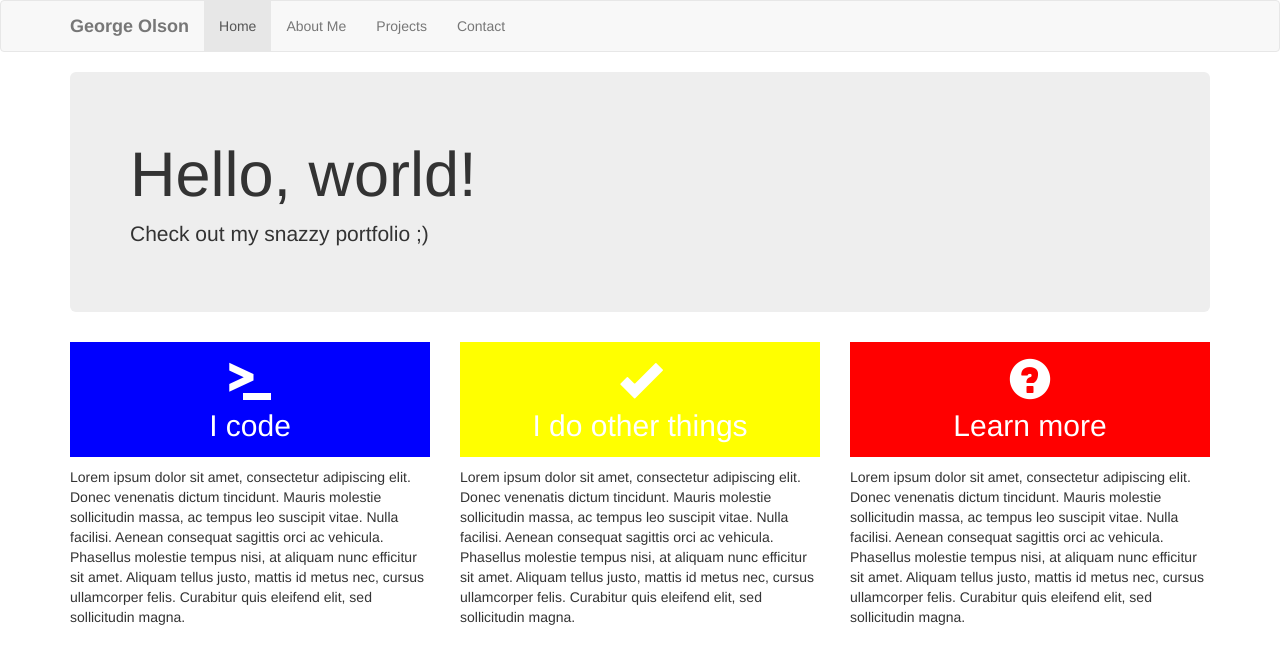
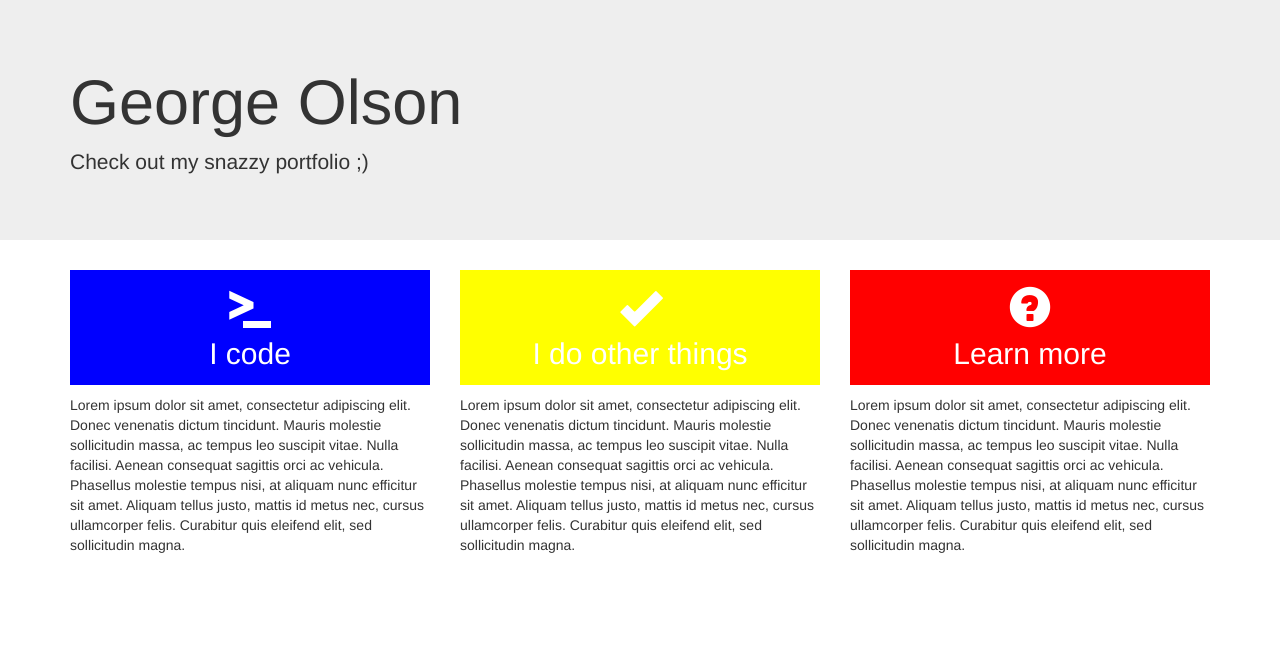
Before and after one commit to georgeolson92/portfolio, a plain HTML site: page index.html in a window 1280 px wide. Drawn offline with nearby package versions, Linux system fonts and the light colour scheme.

Commit message:
Remove navigation bar and increase width of jumbotron to span full page width with a container inside to contain header text. Add columns below jumbotron with different sections of information.

```diff
--- a/index.html
+++ b/index.html
@@ -13,38 +13,13 @@
 
   </head>
   <body>
-
-    <nav class="navbar navbar-default">
+    <div class="jumbotron">
       <div class="container">
-        <!-- Brand and toggle get grouped for better mobile display -->
-        <div class="navbar-header">
-          <button type="button" class="navbar-toggle collapsed" data-toggle="collapse" data-target="#bs-example-navbar-collapse-1" aria-expanded="false">
-            <span class="sr-only">Toggle navigation</span>
-            <span class="icon-bar"></span>
-            <span class="icon-bar"></span>
-            <span class="icon-bar"></span>
-          </button>
-          <a class="navbar-brand" href="#">George Olson</a>
-        </div>
-
-        <!-- Collect the nav links, forms, and other content for toggling -->
-        <div class="collapse navbar-collapse" id="bs-example-navbar-collapse-1">
-          <ul class="nav navbar-nav">
-            <li class="active"><a href="#">Home <span class="sr-only">(current)</span></a></li>
-            <li><a href="#">About Me</a></li>
-            <li><a href="#">Projects</a></li>
-            <li><a href="#">Contact</a></li>
-          </ul>
-        </div><!-- /.navbar-collapse -->
-      </div><!-- /.container-fluid -->
-    </nav>
-
-    <div class="container">
-      <div class="jumbotron">
-        <h1>Hello, world!</h1>
+        <h1>George Olson</h1>
         <p class="lead">Check out my snazzy portfolio ;)</p>
       </div>
-
+    </div>
+    <div class="container">
       <div class="row">
         <div class="col-md-4 column-code column">
           <div class="column-head">
```
